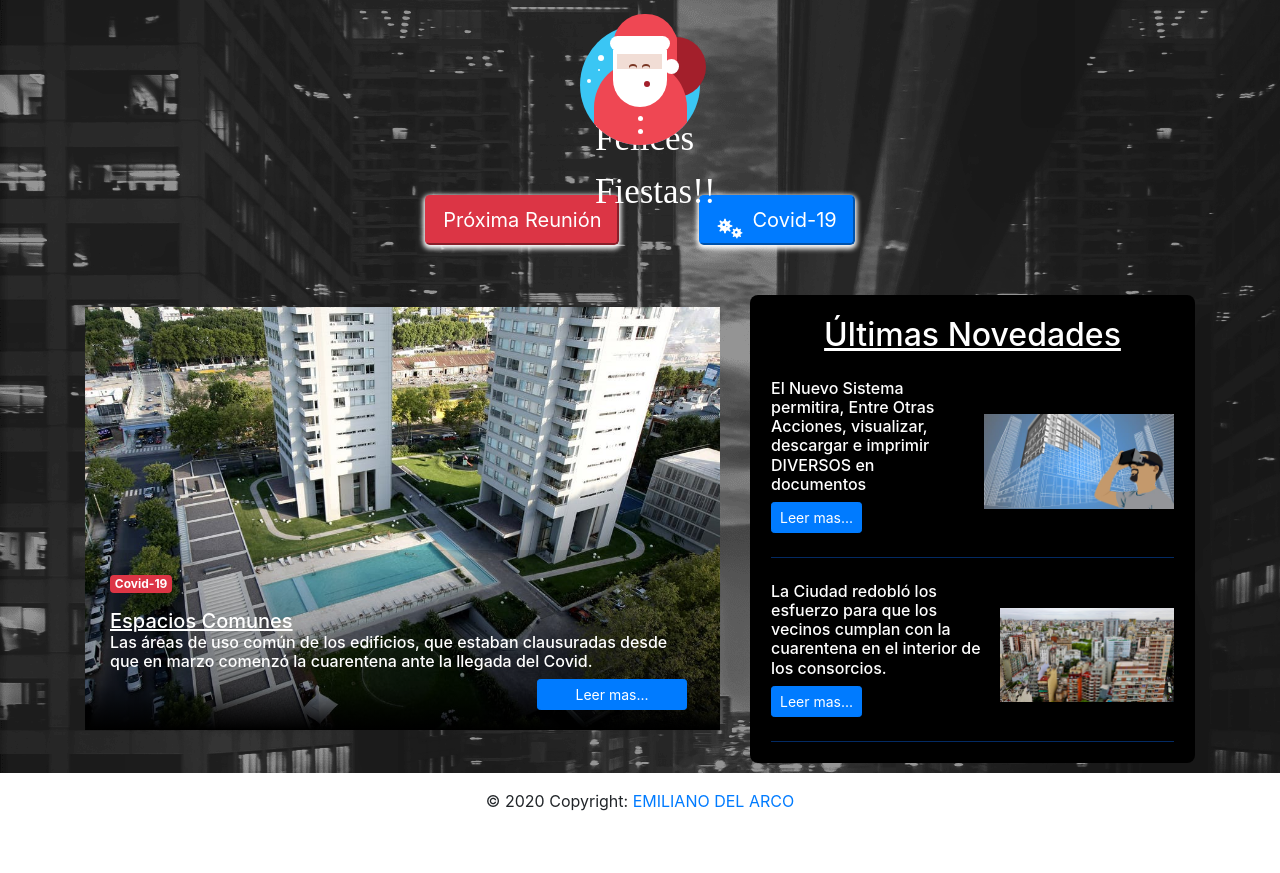
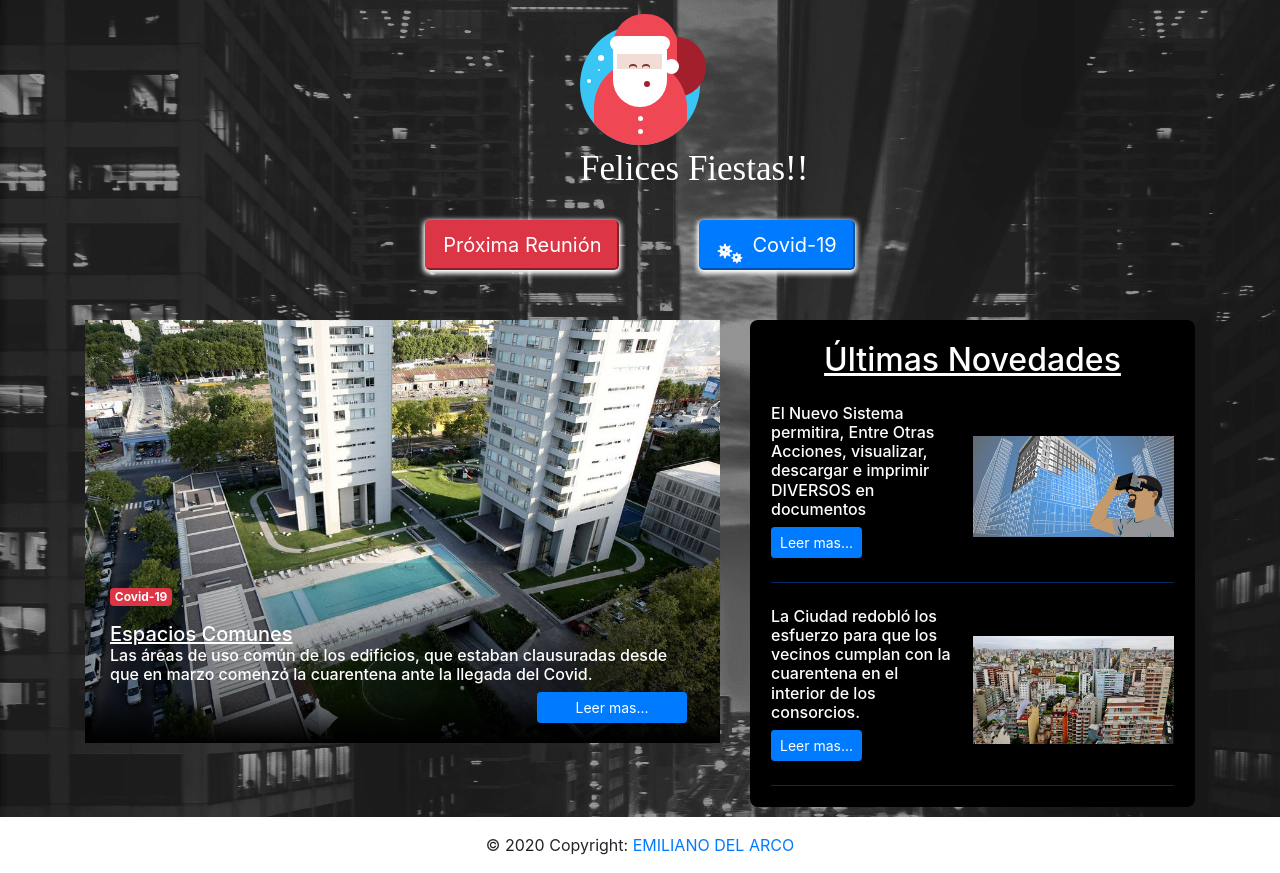
Before and after one commit to Emilianodelarc/Consorcio, a website: page index.html in a window 1280 px wide. Shown: the part 707-1580 px from the top of the page. Before the commit the page ends 1536 px from the top, so only its background shows below. Drawn offline with nearby package versions, Linux system fonts and the light colour scheme; a web font is replaced by a local one.

Commit message:
arreglo de mensaje santa

```diff
--- a/index.html
+++ b/index.html
@@ -80,7 +80,7 @@
 					<div class="cuerpo"></div>
 				</div>
 			</div>
-			<p class="container mensaje">Felices Fiestas!!</p>
+			<p class="mensaje">Felices Fiestas!!</p>
 		</section>
 		<!-- Modal y boton -->
 		<aside class="cartel">
@@ -137,9 +137,7 @@
                          						<a class="mr-2 btn btn-primary btn-sm" href="https://n9.cl/2tby">Leer mas...</a>
                         					</div>
                       					</div>
-                      					<div class="rotate-img">
-                        					<img src="img/virtual.jpg" alt="thumb" class="img-fluid img-lg"/>
-                      					</div>
+                        				<img src="img/virtual.jpg" alt="thumb" class="img-fluid-1 img-lg"/>
                     				</div>
                     				<div class="d-flex border-bottom-blue pb-4 pt-4 align-items-center justify-content-between">
                       					<div class="pr-3">
@@ -148,9 +146,7 @@
                         						<a class="mr-2 btn btn-primary btn-sm" href="https://n9.cl/x9j1o">Leer mas...</a>
                         					</div>
                      					</div>
-                    					<div class="rotate-img">
-                        					<img src="img/apertura.jpg" alt="thumb" class="img-fluid img-lg"/>
-                      					</div>
+                        				<img src="img/apertura.jpg" alt="thumb" class="img-fluid-1 img-lg"/>
                     				</div>
                 				</div>
                 			</div>
--- a/scss/_santa.scss
+++ b/scss/_santa.scss
@@ -209,7 +209,7 @@
 .mensaje {
   width: 250px;
   font-size: 35px;
-  margin:auto;
+  margin-top: 30px;
   color: white;
   font-family: 'Mountains of Christmas';
 }
--- a/scss/estilos.scss
+++ b/scss/estilos.scss
@@ -94,8 +94,9 @@
   background:#000000;
   border-radius:8px;
 }
-.img-fluid{
+.img-fluid-1{
   margin-top: 12px;
+  max-width: 50%;
 }
 .seudo_noticias{
   border-radius:20px;
@@ -111,6 +112,7 @@
   }
 }
 .cartel{
+  padding-top:25px;
   text-align: center;
   margin: 50px;
   display: flex;
```
Also changed, not shown: css/estilo2.css, 1 other file.
